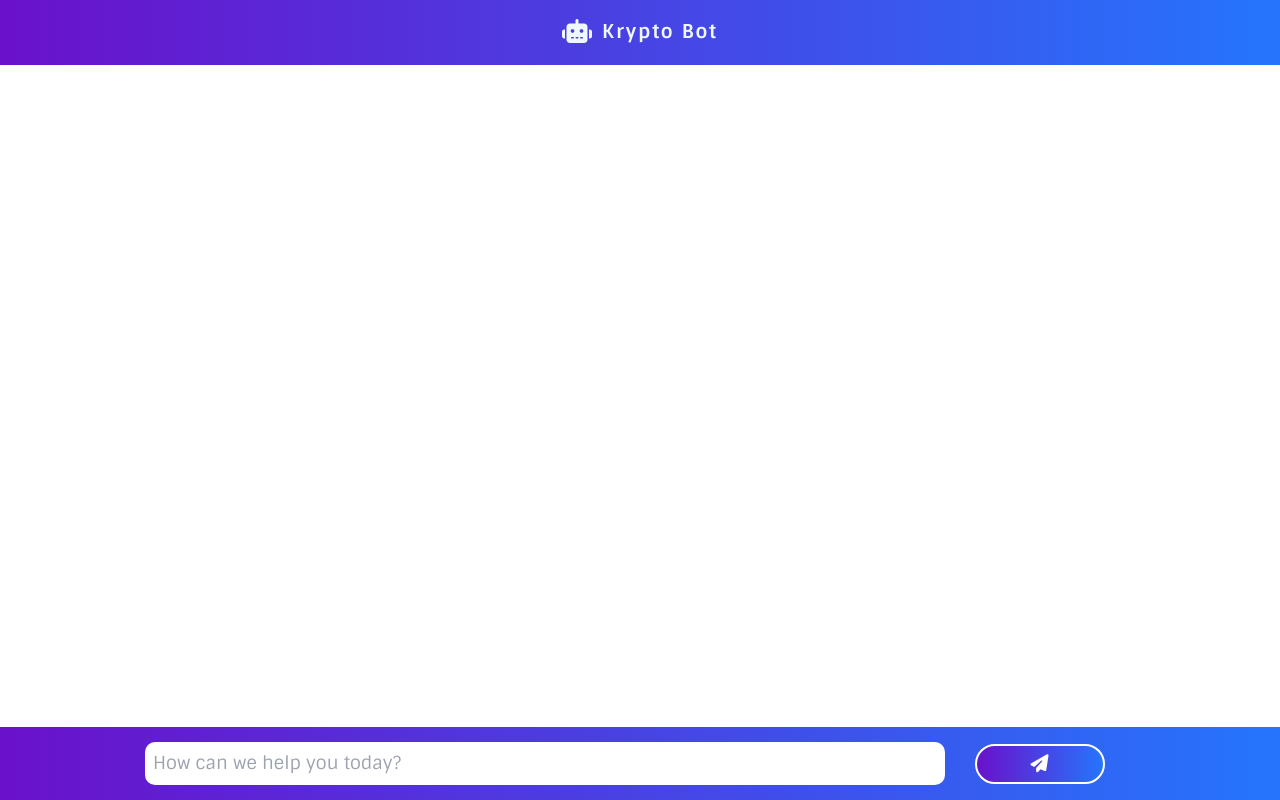
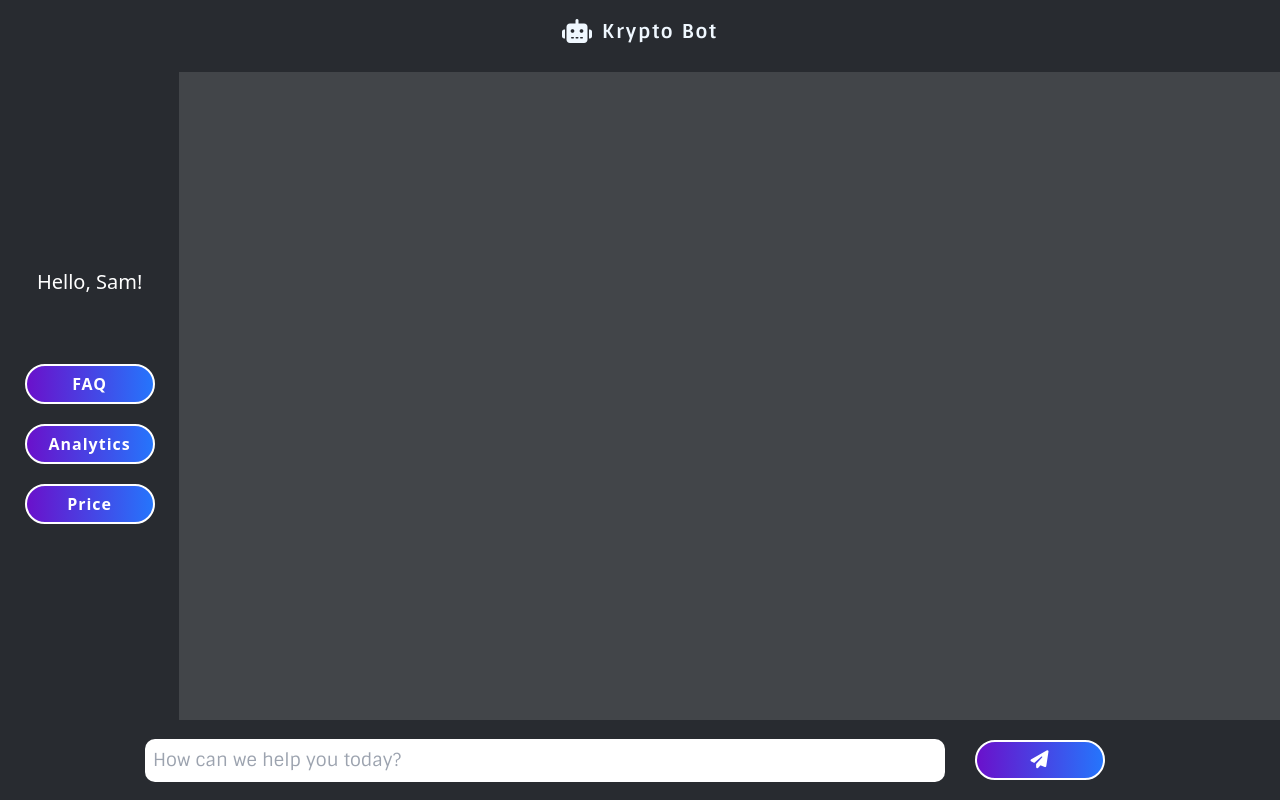
Before and after one commit to Yash-Phatak/Auto-Remediation, a React (Create React App) app in the folder client/: page /chat in a window 1280 px wide. Built offline with nearby package versions, Linux system fonts and the light colour scheme.

Commit message:
integrated and ui

```diff
--- a/client/src/App.css
+++ b/client/src/App.css
@@ -5,10 +5,12 @@
 :root{
     --prim: linear-gradient(to right, #6a11cb 0%, #2575fc 100%);
     --sec: #ffffff;
+    --dcdark:#282b30;
+    --dclight: #424549;
     --font1: 'Sintony', sans-serif;
     --font2: 'Poppins', sans-serif;
 }
 
 body{
-
+    position: relative;
 }
--- a/client/src/astylus/chat.module.css
+++ b/client/src/astylus/chat.module.css
@@ -1,9 +1,18 @@
+.bdy{
+    display: grid;
+    grid-template-rows: 9vh 81vh 10vh;
+    grid-template-columns: 14vw 86vw;
+    grid-template-areas: "top1 top1"
+        "sidebar chatarea"
+        "foot foot";
+}
+
 .top{
-    background-image: var(--prim);
+    grid-area: top1;
+    background-color: var(--dcdark);
     font-family: var(--font1);
     font-weight: bolder;
     letter-spacing: 2px;
-    position: fixed;
     width: 100vw;
     top: 0px;
     padding: 18px;
@@ -12,15 +21,27 @@
     font-size: larger;
 }
 
+.sidebar{
+    grid-area: sidebar;
+    display: flex;
+    gap: 20px;
+    flex: 1;
+    flex-direction: column;
+    justify-content: center;
+    align-items: center;
+    color: white;
+    width: auto;
+    height:auto;
+    background-color: var(--dcdark);
+}
+
 .chatArea{
-    margin: 70px 0px;
+    grid-area: chatarea;
     display: flex;
     flex-direction: column;
     align-items: flex-end;
-}
-
-.bdy{
-    margin-bottom: 75px;
+    overflow-y: scroll;
+    background-color: var(--dclight);
 }
 
 .mssg{
@@ -29,17 +50,18 @@
     background-image: var(--prim);
     margin: 5px 18px;
     padding: 10px 15px;
-    border-radius: 10px;
+    border-radius: 15px 15px 0px 15px;
     width: fit-content;
     align-items: flex-end;
 }
 
+.foot{
+    grid-area: foot;
+}
+
 .inp{
     font-family: var(--font1);
-    margin-bottom: 100vh-73px;
-    background-image: var(--prim);
-    position: fixed;
-    bottom: 0px;
+    background-color: var(--dcdark);
     padding: 15px;
     display: flex;
     flex: 1;
@@ -47,7 +69,7 @@
     align-items: center;
     color: var(--prim);
     font-size: large;
-    width: 100vw;
+    height: 10vh;
 }
 
 label{
@@ -55,7 +77,7 @@ label{
     font-size: 120%;
 }
 
-input{
+.inpu{
     padding: 8px;
     border-radius: 10px;
     min-width: 250px;
--- a/client/src/components/Fp.jsx
+++ b/client/src/components/Fp.jsx
@@ -5,14 +5,16 @@ import img from '../img/boy.png'
 
 function Fp() {
     return (
+        <>
             <div className={fpc.bdy}>
                 <div className={fpc.heading}>
-                <h1 className={fpc.h}>New to the Crypto World?</h1>
+                    <h1 className={fpc.h}>New to the <span className='text-yellow-400'>Crypto</span> World?</h1>
                     <h2 style={{fontFamily:"var(--font2)", fontSize:"1.2rem"}}>Your Trustworthy Partner in Crypto Investment!</h2>
                     <div className={fpc.btn} > <Link  to='/chat'>Chat now</Link></div>
                 </div>
                 <div className={fpc.img}><img src={img} alt='err' ></img></div>
             </div>
+        </>
     )
 }
 
--- a/client/src/screen/Chat.jsx
+++ b/client/src/screen/Chat.jsx
@@ -3,30 +3,30 @@ import css from '../astylus/chat.module.css'
 
 function Chat() {
     const [input, setInput] = useState("");
-    const[arr] = useState([]);
-    const mssgend=useRef();
+    const [arr] = useState([]);
+    const mssgend = useRef();
 
-    useEffect(()=>{               //to automatically scroll down after an input is sent
-        mssgend.current?.scrollIntoView({behavior: "smooth"})
+    useEffect(() => {               //to automatically scroll down after an input is sent
+        mssgend.current?.scrollIntoView({ behavior: "smooth" })
     }, [input])
 
     function changeInput(e) {
         setInput(e.target.value);
     }
 
-    const send= async (e)=> {
+    const send = async (e) => {
         e.preventDefault();
-        if(input !==""){
+        if (input !== "") {
             arr.push(input);
-            const res=await fetch("http://localhost:5000/chat", {
-                method: "POST",
-                headers:{
-                    'Content-Type': 'application/json'
-                },
-                body: JSON.stringify({mssg: input})
-            });
-            const json= await res.json();
-            console.log(json);
+            // const res=await fetch("http://localhost:5000/chat", {
+            //     method: "POST",
+            //     headers:{
+            //         'Content-Type': 'application/json'
+            //     },
+            //     body: JSON.stringify({message: input})
+            // });
+            // const json= await res.json();
+            // const recv = json.answer;
             setInput("");
         }
     }
@@ -36,6 +36,14 @@ function Chat() {
 
             <div className={css.top}>
                 <h1><i class="fa-solid fa-robot fa-shake fa-lg"></i><span className='ml-2'>Krypto Bot</span></h1>
+            </div>
+
+            <div className={css.sidebar}>
+                <h1 className="mb-12 text-xl">Hello, Sam!</h1>
+                    <button className={css.btn}>FAQ</button>
+                    <button className={css.btn}>Analytics</button>
+                    <button className={css.btn}>Price</button>
+
             </div>
 
             <div className={css.chatArea}  >
@@ -48,12 +56,14 @@ function Chat() {
                         )
                     })
                 }
+
+                {/* for autoscroll */}
                 <div ref={mssgend}></div>
             </div>
 
-            <div >
+            <div className={css.foot}>
                 <form onSubmit={send} className={css.inp}>
-                    <input onChange={changeInput} value={input} placeholder='How can we help you today?'></input>
+                    <input className={css.inpu} onChange={changeInput} value={input} placeholder='How can we help you today?'></input>
                     <button className={css.btn} type='submit'> <i className="fa-solid fa-paper-plane m-2"></i></button>
                 </form>
             </div>
```
Lines whose indentation alone changed are shown as unchanged.
